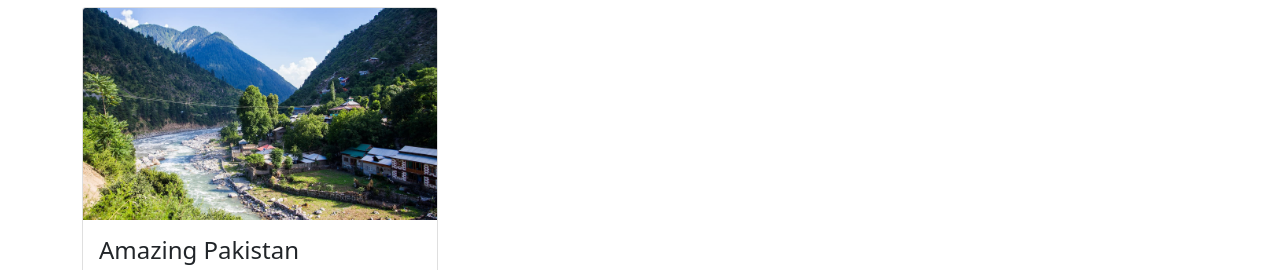
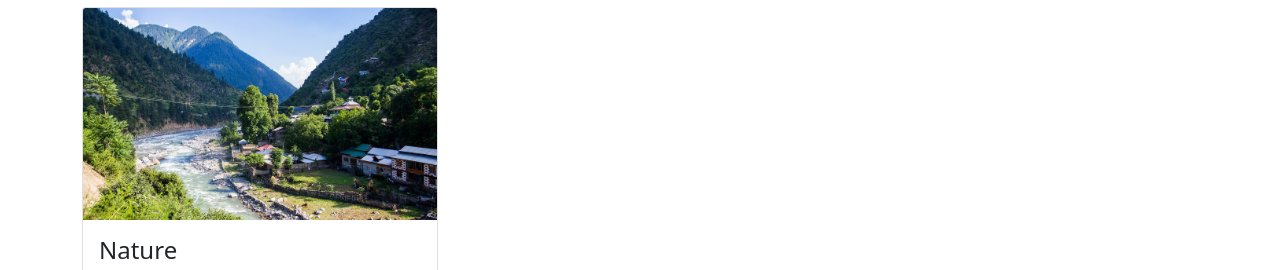
Before and after one commit to Afsheen96/Xpert-Gallery, a plain HTML site: page xpert.html in a window 1280 px wide. Shown: the part 489-759 px from the top of the page. Drawn offline with nearby package versions, Linux system fonts and the light colour scheme.

Commit message:
OrderFollowed

```diff
--- a/xpert.html
+++ b/xpert.html
@@ -65,7 +65,7 @@
                 <div class="card">
                     <img class="card-img-top" src="images/Neelum valley.jpg" alt="Card image" style="width:100%">
                     <div class="card-body">
-                        <h4 class="card-title">Amazing Pakistan</h4>
+                        <h4 class="card-title">Nature</h4>
                         <p class="card-text">Lorem Ipsum is simply dummy text of the printing and typesetting industry.</p>
                         <div class="text-center">
                             <a class="btn btn-success" href="Tourism/Tourism.html">View More</a>
```
